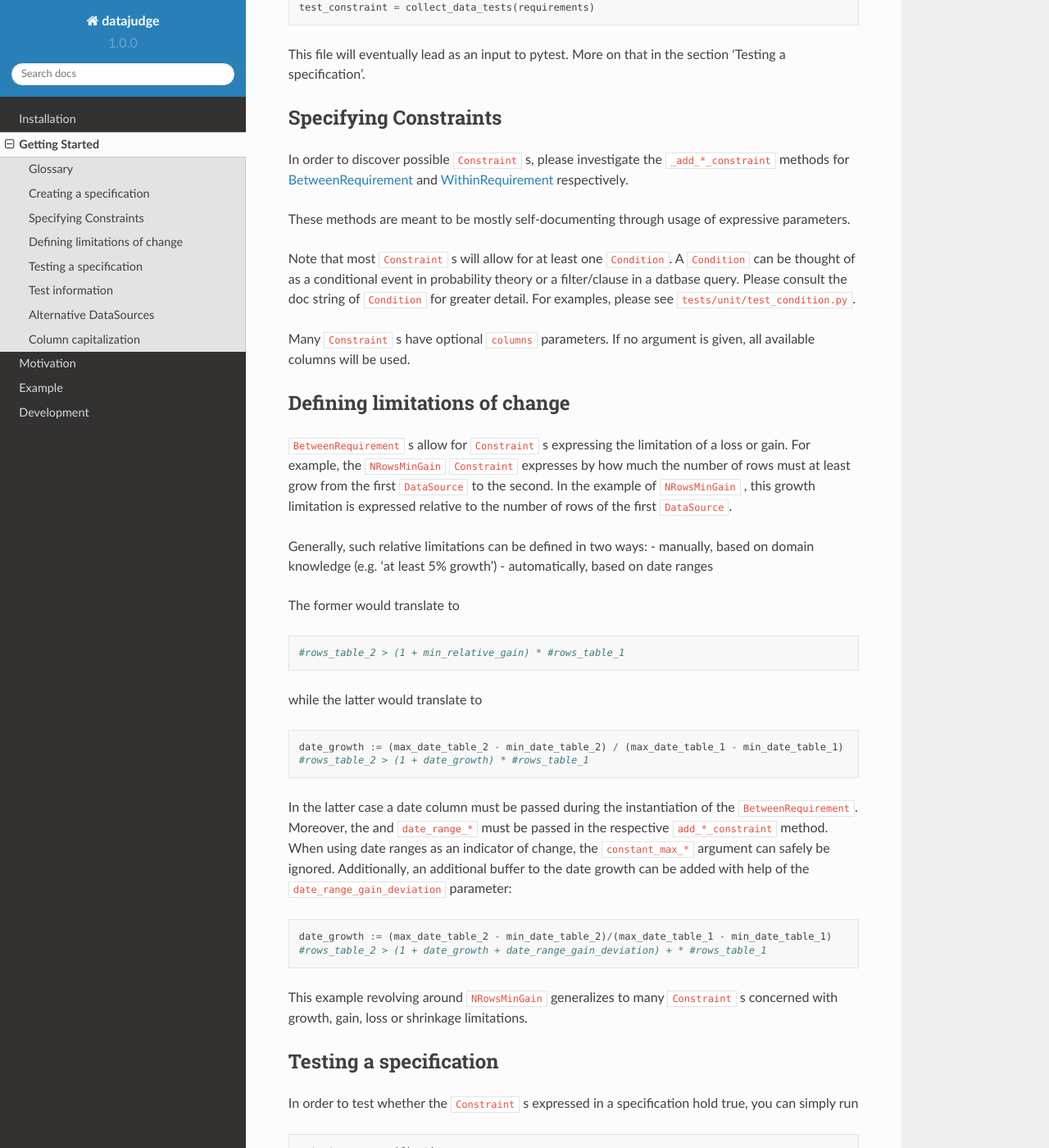
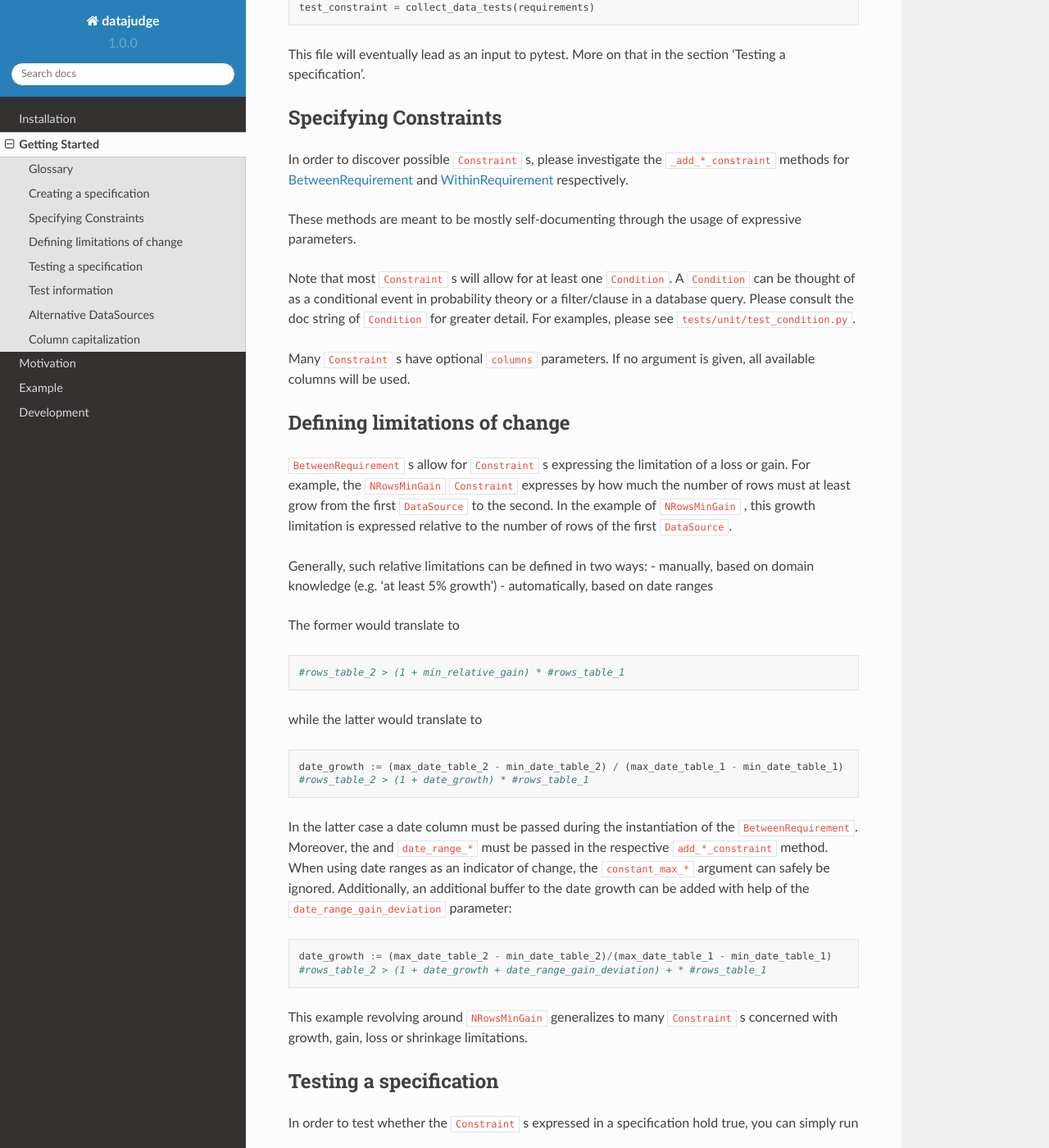
Before and after one commit to Quantco/datajudge, a Sphinx documentation site: the page built from docs/source/getting_started.rst, in a window 1280 px wide and 1400 px high, scrolled down 914 px. Shown: the whole window at 82% size. Built offline with Sphinx 7.4.7 and the Read the Docs theme 2.0.0, drawn with Linux system fonts in a browser that asks for light colours; pages that are not in the unit, such as notebooks, are missing from menus; some of the changed text lies outside the part shown.

Commit message:
Apply suggestions from code review
Co-authored-by: Ignacio Vergara Kausel <ivergarakausel@gmail.com>

```diff
--- a/docs/source/getting_started.rst
+++ b/docs/source/getting_started.rst
@@ -52,15 +52,15 @@
 and `WithinRequirement <https://datajugde.readthedocs.io/en/latest/api/datajudge.requirements.html#datajudge.requirements.WithinRequirement>`_
 respectively.
 
-These methods are meant to be mostly self-documenting through usage of expressive parameters.
+These methods are meant to be mostly self-documenting through the usage of expressive parameters.
 
 Note that most ``Constraint`` s will allow for at least one ``Condition``. A ``Condition``
-can be thought of as a conditional event in probability theory or a filter/clause in a datbase
+can be thought of as a conditional event in probability theory or a filter/clause in a database
 query. Please consult the doc string of ``Condition`` for greater detail. For examples, please
 see ``tests/unit/test_condition.py``.
 
 Many ``Constraint`` s have optional ``columns`` parameters. If no argument is given, all
-available columns  will be used.
+available columns will be used.
 
 
 Defining limitations of change
@@ -171,7 +171,7 @@
 Column capitalization
 ---------------------
 
-Different database management systems handle capitalization of entities, such as column names, differently.
+Different database management systems handle the capitalization of entities, such as column names, differently.
 For the time being:
 
 - Mssql: ``datajudge`` expects column name capitalization as is seen in database, either lowercase or uppercase.
--- a/docs/source/index.rst
+++ b/docs/source/index.rst
@@ -3,7 +3,7 @@
 
 ``datajudge`` allows for assessing whether data from database complies with reference information.
 
-While meant to be as agnostic to concrete database management systems possible, ``datajudge`` currently supports:
+While meant to be as agnostic to concrete database management systems as possible, ``datajudge`` currently explicitly supports:
 
 - Postgres
 - Mssql
--- a/docs/source/motivation.rst
+++ b/docs/source/motivation.rst
@@ -22,7 +22,7 @@
 Why not Great Expectations?
 ---------------------------
 
-The major selling point is to be able to conveniently express expectations **between** different ``DataSource`` s. Great Expectations, in contrast, focuses on expectations against single ``DataSource`` s.
+The major selling point is to be able to conveniently express expectations **between** different ``DataSource`` s. Great Expectations, in contrast, focuses on expectations against a single ``DataSource``.
 
 Moreover, some users have pointed out the following advantages:
 
```
Also changed, not shown: other parts of docs/source/getting_started.rst (+2 -2 lines).
